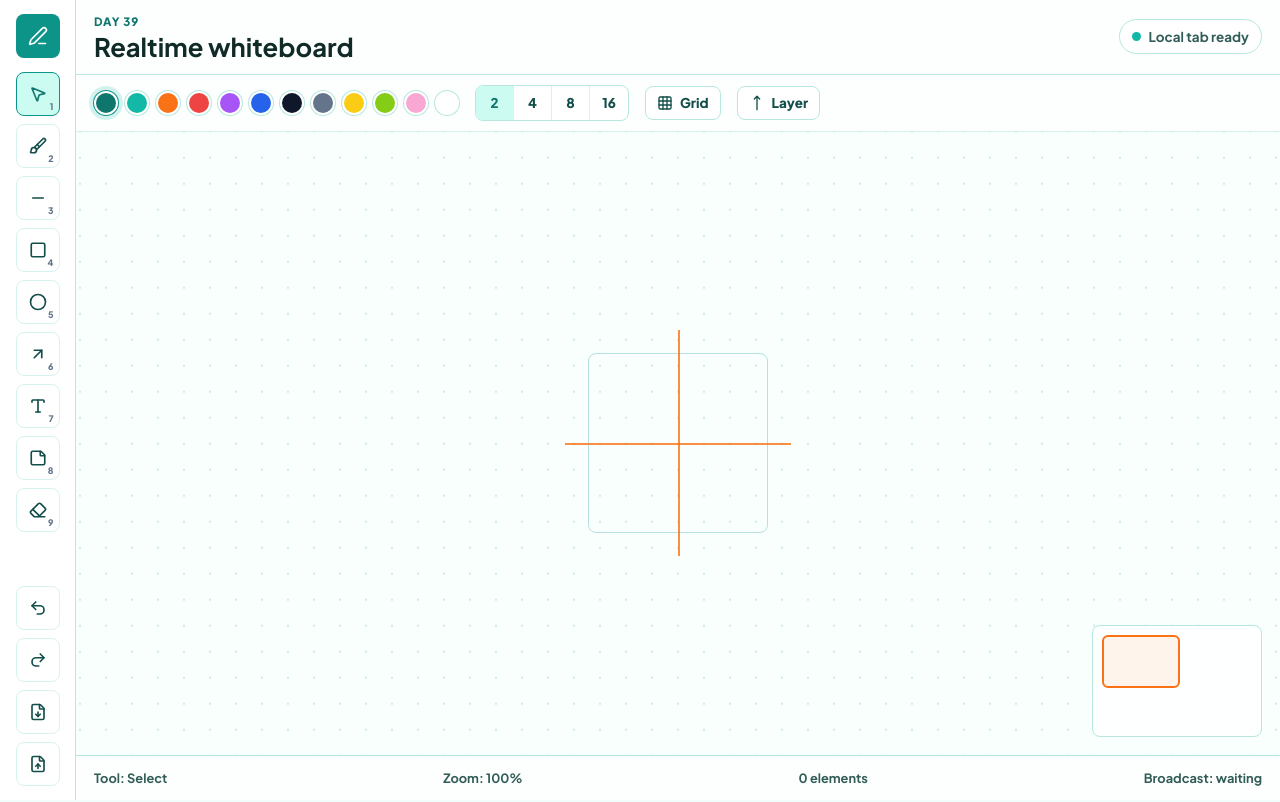
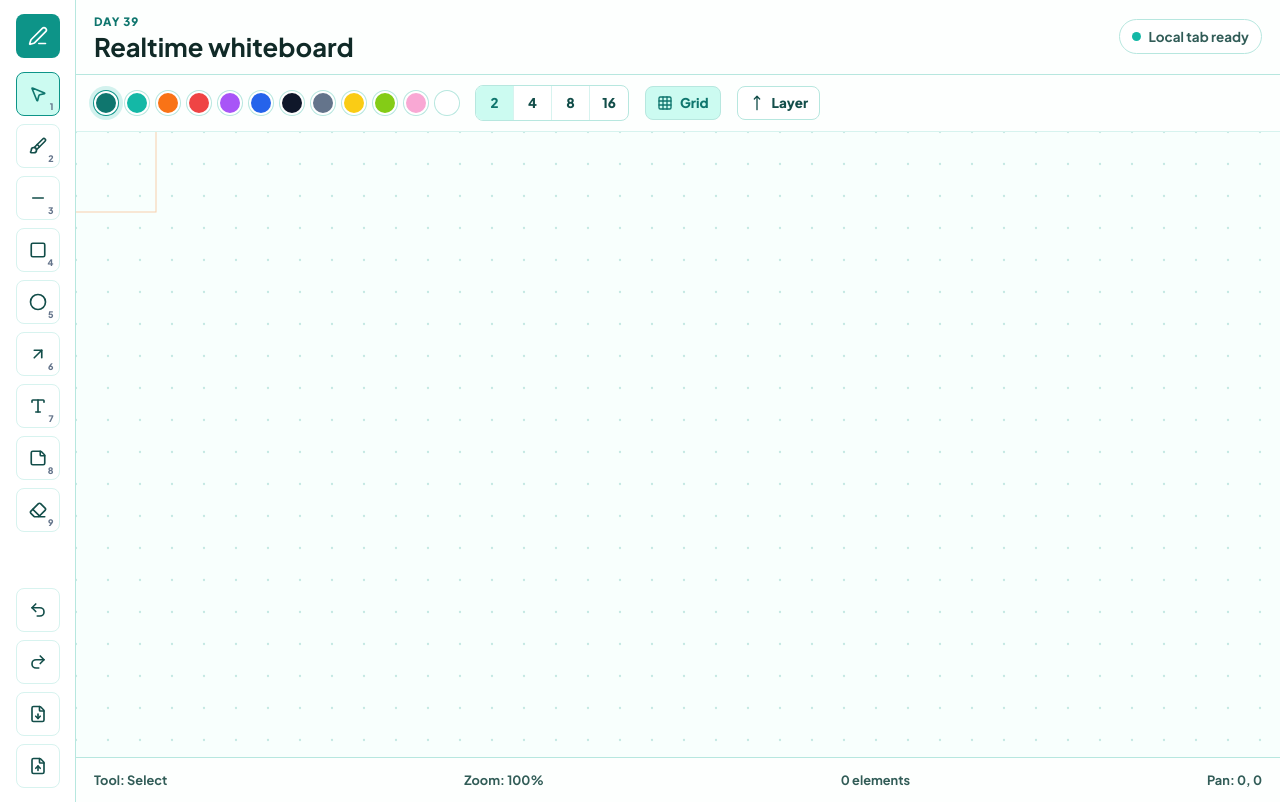
Before and after one commit to ShreeBohara/50-Days-of-Creative-Frontend, a React (Vite) app in the folder day-39-whiteboard/: page / in a window 1280 px wide. Built offline with nearby package versions, Linux system fonts and the light colour scheme.

Commit message:
day-39: canvas viewport engine

```diff
--- a/day-39-whiteboard/src/App.css
+++ b/day-39-whiteboard/src/App.css
@@ -201,7 +201,8 @@
 .segmented-control button:focus-visible,
 .segmented-control .is-active,
 .flat-button:hover,
-.flat-button:focus-visible {
+.flat-button:focus-visible,
+.flat-button.is-active {
   background: #ccfbf1;
   color: #0f766e;
 }
@@ -220,68 +221,20 @@
   position: relative;
   min-height: 0;
   overflow: hidden;
+  background: #f8fffd;
+  touch-action: none;
 }
 
-.canvas-placeholder {
+.whiteboard-canvas {
+  display: block;
   width: 100%;
   height: 100%;
   min-height: 460px;
-  background-color: #f8fffd;
-  background-image: radial-gradient(circle, rgba(13, 148, 136, 0.18) 1px, transparent 1px);
-  background-position: center;
-  background-size: 26px 26px;
+  cursor: crosshair;
 }
 
-.placeholder-crosshair {
-  position: absolute;
-  inset: 50% auto auto 50%;
-  width: 180px;
-  height: 180px;
-  border: 1px solid rgba(13, 148, 136, 0.28);
-  border-radius: 8px;
-  transform: translate(-50%, -50%);
-}
-
-.placeholder-crosshair::before,
-.placeholder-crosshair::after {
-  content: '';
-  position: absolute;
-  background: rgba(249, 115, 22, 0.8);
-}
-
-.placeholder-crosshair::before {
-  top: 50%;
-  left: -24px;
-  width: calc(100% + 48px);
-  height: 2px;
-}
-
-.placeholder-crosshair::after {
-  top: -24px;
-  left: 50%;
-  width: 2px;
-  height: calc(100% + 48px);
-}
-
-.minimap-card {
-  position: absolute;
-  right: 18px;
-  bottom: 18px;
-  width: 170px;
-  height: 112px;
-  border: 1px solid #b7e7df;
-  border-radius: 8px;
-  background: rgba(255, 255, 255, 0.92);
-  padding: 9px;
-}
-
-.minimap-card span {
-  display: block;
-  width: 52%;
-  height: 58%;
-  border: 2px solid #f97316;
-  border-radius: 6px;
-  background: rgba(249, 115, 22, 0.08);
+.canvas-shell.is-panning .whiteboard-canvas {
+  cursor: grabbing;
 }
 
 .statusbar {
@@ -342,12 +295,7 @@ input:focus-visible {
     flex-direction: column;
   }
 
-  .canvas-placeholder {
+  .whiteboard-canvas {
     min-height: 520px;
   }
-
-  .minimap-card {
-    width: 124px;
-    height: 86px;
-  }
 }
--- a/day-39-whiteboard/src/App.jsx
+++ b/day-39-whiteboard/src/App.jsx
@@ -1,3 +1,4 @@
+import { useCallback, useState } from 'react'
 import {
   ArrowUpRight,
   Brush,
@@ -16,6 +17,7 @@ import {
   Type,
   Undo2,
 } from 'lucide-react'
+import WhiteboardCanvas from './components/WhiteboardCanvas'
 import './App.css'
 
 const tools = [
@@ -60,6 +62,12 @@ function IconButton({ icon: Icon, label, shortcut, active = false }) {
 }
 
 function App() {
+  const [showGrid, setShowGrid] = useState(true)
+  const [viewport, setViewport] = useState({ x: 0, y: 0, scale: 1 })
+  const handleViewportChange = useCallback((nextViewport) => {
+    setViewport(nextViewport)
+  }, [])
+
   return (
     <main className="whiteboard-app">
       <aside className="toolbar" aria-label="Whiteboard tools">
@@ -111,7 +119,12 @@ function App() {
             <button type="button">8</button>
             <button type="button">16</button>
           </div>
-          <button className="flat-button" type="button">
+          <button
+            className={showGrid ? 'flat-button is-active' : 'flat-button'}
+            type="button"
+            aria-pressed={showGrid}
+            onClick={() => setShowGrid((current) => !current)}
+          >
             <Grid3X3 aria-hidden="true" size={16} />
             Grid
           </button>
@@ -121,20 +134,13 @@ function App() {
           </button>
         </div>
 
-        <div className="canvas-shell">
-          <div className="canvas-placeholder" aria-label="Infinite canvas placeholder">
-            <div className="placeholder-crosshair"></div>
-          </div>
-          <div className="minimap-card" aria-label="Minimap preview">
-            <span></span>
-          </div>
-        </div>
+        <WhiteboardCanvas showGrid={showGrid} onViewportChange={handleViewportChange} />
 
         <footer className="statusbar" aria-label="Whiteboard status">
           <span>Tool: Select</span>
-          <span>Zoom: 100%</span>
+          <span>Zoom: {Math.round(viewport.scale * 100)}%</span>
           <span>0 elements</span>
-          <span>Broadcast: waiting</span>
+          <span>Pan: {Math.round(viewport.x)}, {Math.round(viewport.y)}</span>
         </footer>
       </section>
     </main>
--- /dev/null
+++ b/day-39-whiteboard/src/components/WhiteboardCanvas.jsx
@@ -0,0 +1,172 @@
+import { useCallback, useEffect, useRef, useState } from 'react'
+import {
+  DEFAULT_VIEWPORT,
+  translateViewport,
+  zoomViewport,
+} from '../utils/viewport'
+
+const GRID_SIZE = 32
+
+function drawGrid(context, rect, viewport) {
+  const scaledGrid = GRID_SIZE * viewport.scale
+
+  if (scaledGrid < 8) {
+    return
+  }
+
+  const offsetX = ((viewport.x % scaledGrid) + scaledGrid) % scaledGrid
+  const offsetY = ((viewport.y % scaledGrid) + scaledGrid) % scaledGrid
+
+  context.fillStyle = 'rgba(13, 148, 136, 0.22)'
+
+  for (let x = offsetX; x < rect.width; x += scaledGrid) {
+    for (let y = offsetY; y < rect.height; y += scaledGrid) {
+      context.beginPath()
+      context.arc(x, y, 1.15, 0, Math.PI * 2)
+      context.fill()
+    }
+  }
+}
+
+function WhiteboardCanvas({ showGrid = true, onViewportChange }) {
+  const canvasRef = useRef(null)
+  const frameRef = useRef(0)
+  const panRef = useRef(null)
+  const [viewport, setViewport] = useState(DEFAULT_VIEWPORT)
+  const [isPanning, setIsPanning] = useState(false)
+
+  const render = useCallback(() => {
+    const canvas = canvasRef.current
+    const context = canvas?.getContext('2d')
+
+    if (!canvas || !context) {
+      return
+    }
+
+    const rect = canvas.getBoundingClientRect()
+    const ratio = window.devicePixelRatio || 1
+    const width = Math.max(1, Math.round(rect.width * ratio))
+    const height = Math.max(1, Math.round(rect.height * ratio))
+
+    if (canvas.width !== width || canvas.height !== height) {
+      canvas.width = width
+      canvas.height = height
+    }
+
+    context.setTransform(ratio, 0, 0, ratio, 0, 0)
+    context.clearRect(0, 0, rect.width, rect.height)
+    context.fillStyle = '#f8fffd'
+    context.fillRect(0, 0, rect.width, rect.height)
+
+    if (showGrid) {
+      drawGrid(context, rect, viewport)
+    }
+
+    context.strokeStyle = 'rgba(249, 115, 22, 0.35)'
+    context.lineWidth = 1
+    context.strokeRect(
+      viewport.x - 80,
+      viewport.y - 80,
+      160 * viewport.scale,
+      160 * viewport.scale,
+    )
+  }, [showGrid, viewport])
+
+  const scheduleRender = useCallback(() => {
+    cancelAnimationFrame(frameRef.current)
+    frameRef.current = requestAnimationFrame(render)
+  }, [render])
+
+  useEffect(() => {
+    const canvas = canvasRef.current
+    const observer = new ResizeObserver(scheduleRender)
+
+    observer.observe(canvas)
+    scheduleRender()
+
+    return () => {
+      observer.disconnect()
+      cancelAnimationFrame(frameRef.current)
+    }
+  }, [scheduleRender])
+
+  useEffect(() => {
+    scheduleRender()
+    onViewportChange?.(viewport)
+  }, [onViewportChange, scheduleRender, viewport])
+
+  const pointFromEvent = useCallback((event) => {
+    const rect = canvasRef.current.getBoundingClientRect()
+
+    return {
+      x: event.clientX - rect.left,
+      y: event.clientY - rect.top,
+    }
+  }, [])
+
+  const handleWheel = useCallback((event) => {
+    event.preventDefault()
+    const point = pointFromEvent(event)
+    const zoomDirection = event.deltaY > 0 ? 0.9 : 1.1
+
+    setViewport((current) => zoomViewport(current, point, current.scale * zoomDirection))
+  }, [pointFromEvent])
+
+  const handlePointerDown = useCallback((event) => {
+    if (event.button !== 1) {
+      return
+    }
+
+    event.preventDefault()
+    event.currentTarget.setPointerCapture(event.pointerId)
+    panRef.current = {
+      pointerId: event.pointerId,
+      x: event.clientX,
+      y: event.clientY,
+      viewport,
+    }
+    setIsPanning(true)
+  }, [viewport])
+
+  const handlePointerMove = useCallback((event) => {
+    const pan = panRef.current
+
+    if (!pan || pan.pointerId !== event.pointerId) {
+      return
+    }
+
+    setViewport(translateViewport(pan.viewport, {
+      x: event.clientX - pan.x,
+      y: event.clientY - pan.y,
+    }))
+  }, [])
+
+  const stopPanning = useCallback((event) => {
+    if (panRef.current?.pointerId === event.pointerId) {
+      panRef.current = null
+      setIsPanning(false)
+    }
+  }, [])
+
+  const resetViewport = useCallback(() => {
+    setViewport(DEFAULT_VIEWPORT)
+  }, [])
+
+  return (
+    <div className={isPanning ? 'canvas-shell is-panning' : 'canvas-shell'}>
+      <canvas
+        ref={canvasRef}
+        className="whiteboard-canvas"
+        aria-label="Infinite whiteboard canvas"
+        onDoubleClick={resetViewport}
+        onPointerCancel={stopPanning}
+        onPointerDown={handlePointerDown}
+        onPointerMove={handlePointerMove}
+        onPointerUp={stopPanning}
+        onWheel={handleWheel}
+      />
+    </div>
+  )
+}
+
+export default WhiteboardCanvas
--- /dev/null
+++ b/day-39-whiteboard/src/utils/viewport.js
@@ -0,0 +1,49 @@
+export const DEFAULT_VIEWPORT = {
+  x: 0,
+  y: 0,
+  scale: 1,
+}
+
+export const MIN_ZOOM = 0.25
+export const MAX_ZOOM = 3
+
+export function clamp(value, min, max) {
+  return Math.min(max, Math.max(min, value))
+}
+
+export function clampScale(scale) {
+  return clamp(scale, MIN_ZOOM, MAX_ZOOM)
+}
+
+export function screenToWorld(point, viewport) {
+  return {
+    x: (point.x - viewport.x) / viewport.scale,
+    y: (point.y - viewport.y) / viewport.scale,
+  }
+}
+
+export function worldToScreen(point, viewport) {
+  return {
+    x: (point.x * viewport.scale) + viewport.x,
+    y: (point.y * viewport.scale) + viewport.y,
+  }
+}
+
+export function zoomViewport(viewport, screenPoint, nextScale) {
+  const scale = clampScale(nextScale)
+  const worldPoint = screenToWorld(screenPoint, viewport)
+
+  return {
+    x: screenPoint.x - (worldPoint.x * scale),
+    y: screenPoint.y - (worldPoint.y * scale),
+    scale,
+  }
+}
+
+export function translateViewport(viewport, delta) {
+  return {
+    ...viewport,
+    x: viewport.x + delta.x,
+    y: viewport.y + delta.y,
+  }
+}
```
